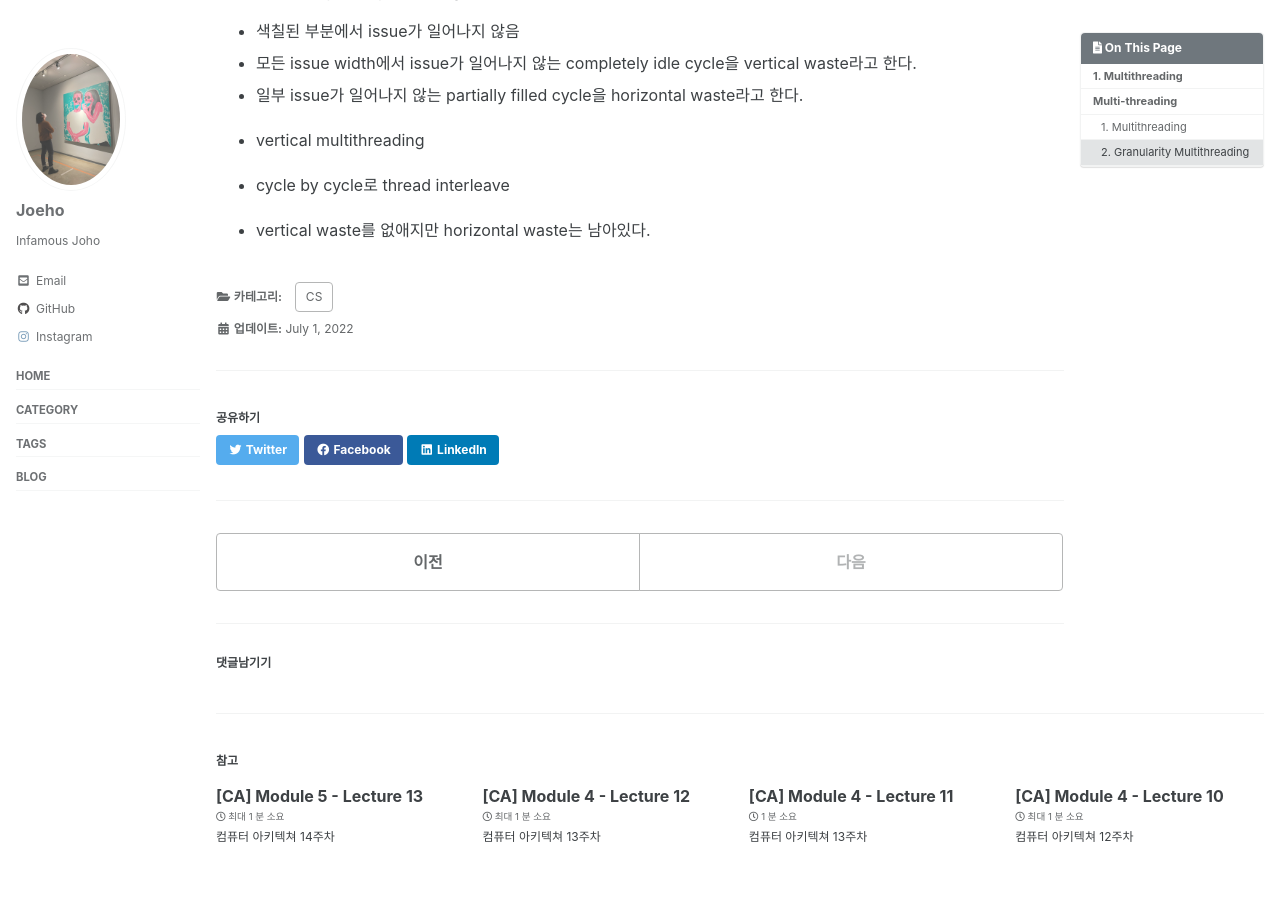
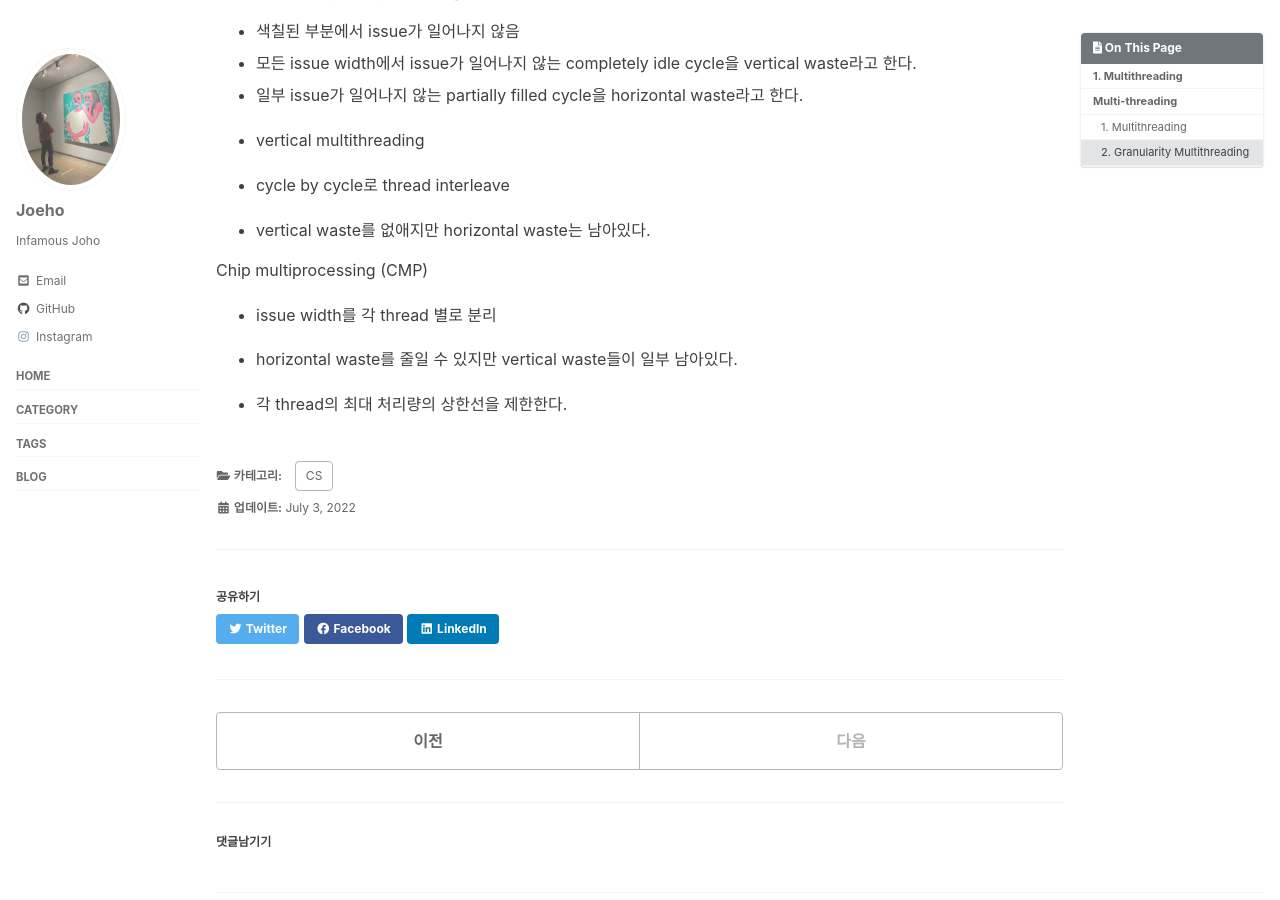
Before and after one commit to joeholee/joeholee.github.io, a Jekyll site: the page built from _posts/2022-06-13-ca-fourteenth.md, in a window 1280 px wide and 900 px high, scrolled down 1600 px. Built offline with Jekyll 4.4.1, drawn with Linux system fonts in a browser that asks for light colours; cached includes are drawn as plain includes; some web fonts are replaced; comment, search, counter and statistics services are not loaded.

Commit message:
Update 2022-06-13-ca-fourteenth.md

```diff
--- a/_posts/2022-06-13-ca-fourteenth.md
+++ b/_posts/2022-06-13-ca-fourteenth.md
@@ -82,3 +82,11 @@ multithreading을 위해서는 thread간의 dependancy를 없애기 위해 threa
 - cycle by cycle로 thread interleave
 
 - vertical waste를 없애지만 horizontal waste는 남아있다.
+
+Chip multiprocessing (CMP)
+
+- issue width를 각 thread 별로 분리
+
+- horizontal waste를 줄일 수 있지만 vertical waste들이 일부 남아있다.
+
+- 각 thread의 최대 처리량의 상한선을 제한한다.
```
Also changed, not shown: other parts of _posts/2022-06-13-ca-fourteenth.md (+1 -1 lines).
